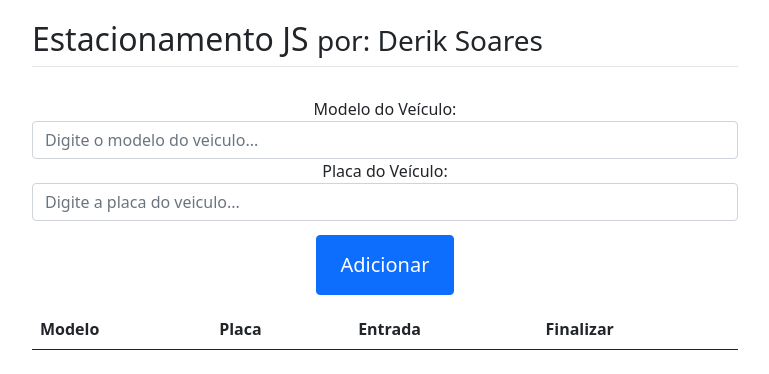
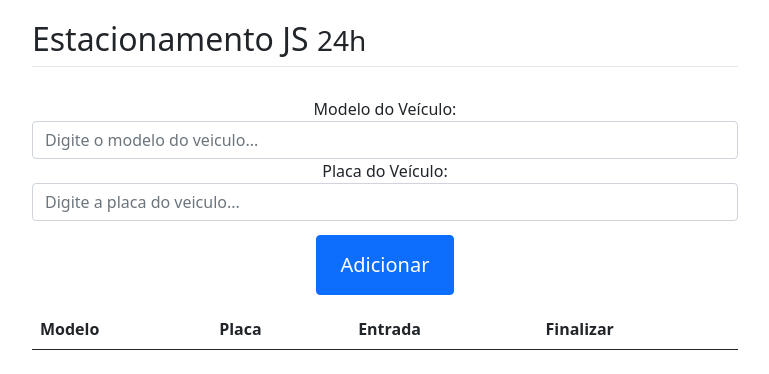
Before and after one commit to raonircl/estacionamento, a plain HTML site: page index.html in a window 1280 px wide. Shown: the whole page, without its empty margins (255-1024 px from the left). Drawn offline with nearby package versions, Linux system fonts and the light colour scheme; files whose address does not match are found by name.

Commit message:
Update index.html

```diff
--- a/index.html
+++ b/index.html
@@ -10,7 +10,7 @@
 <div class="container">
 
 	<div class="header clearfix">
-		<h2>Estacionamento JS <small>por: Derik Soares</small></h2>
+		<h2>Estacionamento JS <small>24h</small></h2>
 	</div>
 
 	<div class="jumbotron">
```
